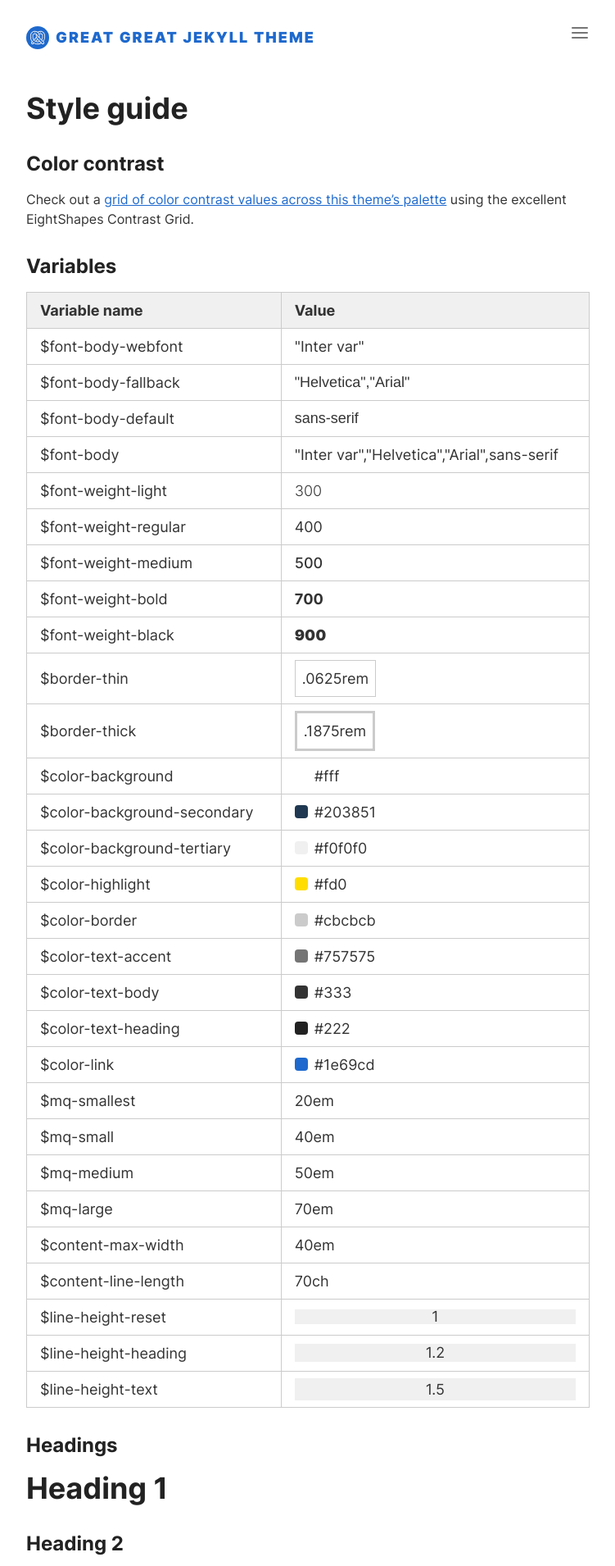
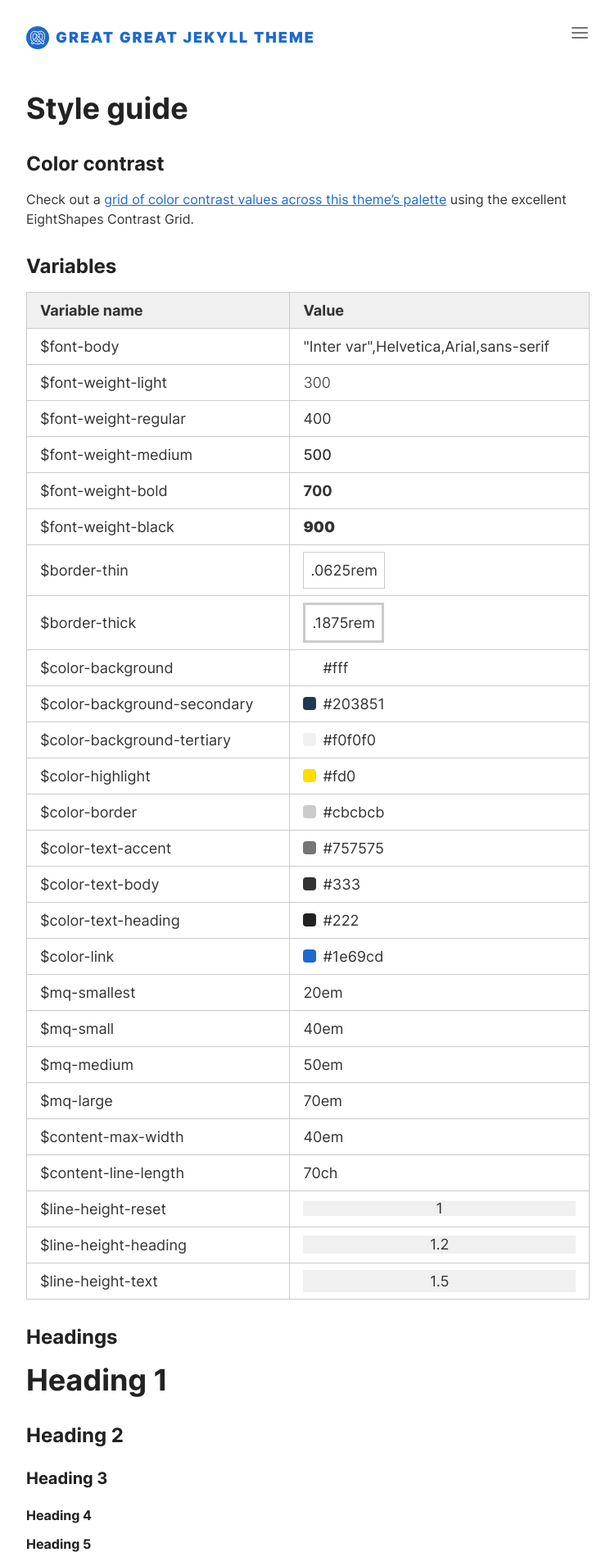
Before and after one commit to double-great/theme, a Jekyll site: the page built from index.html, in a window 1280 px wide. Shown: the top 1910 px of the page at 82% size, without its empty margins (264-1015 px from the left). Built offline with Jekyll 4.4.1, drawn with Linux system fonts in a browser that asks for light colours.

Commit message:
Simplify font variables

```diff
--- a/_data/variables.json
+++ b/_data/variables.json
@@ -1,8 +1,5 @@
 {
-  "$font-body-webfont": "\"Inter var\"",
-  "$font-body-fallback": "\"Helvetica\",\"Arial\"",
-  "$font-body-default": "sans-serif",
-  "$font-body": "\"Inter var\",\"Helvetica\",\"Arial\",sans-serif",
+  "$font-body": "\"Inter var\",Helvetica,Arial,sans-serif",
   "$font-weight-light": "300",
   "$font-weight-regular": "400",
   "$font-weight-medium": "500",
--- a/_sass/_junkdrawer.scss
+++ b/_sass/_junkdrawer.scss
@@ -249,14 +249,6 @@
   font-family: $font-body;
 }
 
-.u-font-body-fallback {
-  font-family: $font-body-fallback;
-}
-
-.u-font-body-default {
-  font-family: $font-body-default;
-}
-
 %u-line-height {
   display: block;
   text-align: center;
--- a/_sass/_variables.scss
+++ b/_sass/_variables.scss
@@ -1,7 +1,4 @@
-$font-body-webfont: "Inter var";
-$font-body-fallback: "Helvetica", "Arial";
-$font-body-default: sans-serif;
-$font-body: $font-body-webfont, $font-body-fallback, $font-body-default;
+$font-body: "Inter var", Helvetica, Arial, sans-serif;
 $font-weight-light: 300;
 $font-weight-regular: 400;
 $font-weight-medium: 500;
```
